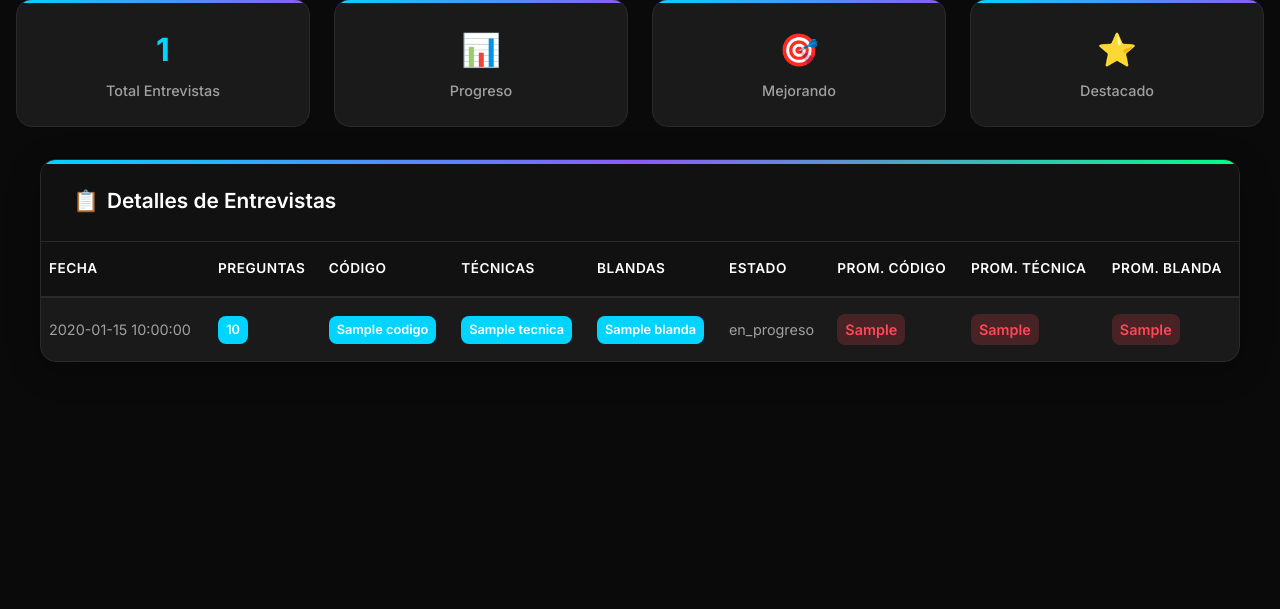
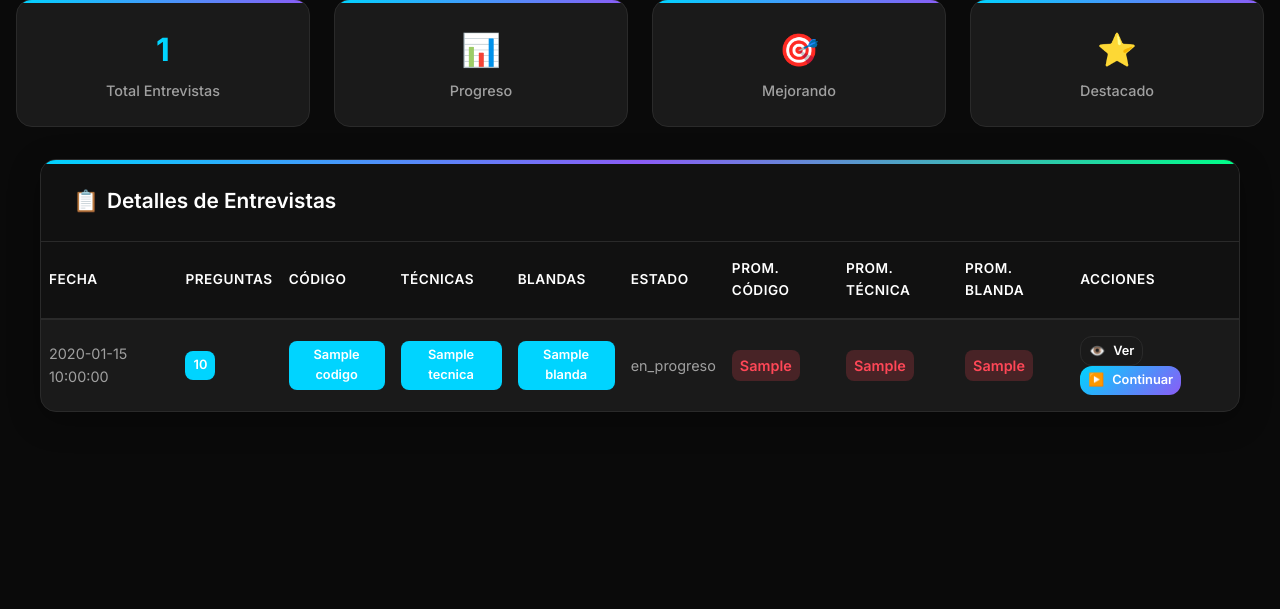
Before and after one commit to mrcolina03/CCInterview, a FastAPI app: template src/simulador_entrevistas/templates/feedback/dashboard.html in a window 1280 px wide. Shown: the part 266-875 px from the top of the page. Run offline with FastAPI, Linux system fonts and the light colour scheme; the template is opened without the code that fills it: most values are stand-ins (such as "Sample title", 1, 10 or a date in 2020).

Commit message:
Update dashboard.html

```diff
--- a/src/simulador_entrevistas/templates/feedback/dashboard.html
+++ b/src/simulador_entrevistas/templates/feedback/dashboard.html
@@ -351,6 +351,7 @@
                             <th>Prom. Código</th>
                             <th>Prom. Técnica</th>
                             <th>Prom. Blanda</th>
+                            <th>Acciones</th>
                         </tr>
                     </thead>
                     <tbody>
@@ -389,6 +390,18 @@
                                         <span class="text-muted">-</span>
                                     {% endif %}
                                 </td>
+                                <td>
+                                    <a href="/feedback/ver-resultados/{{ entrevista._id }}" class="btn btn-secondary" style="font-size: 0.8rem; padding: var(--space-xs) var(--space-sm);">
+                                        <span>👁️</span>
+                                        <span>Ver</span>
+                                    </a>
+                                        {% if entrevista.estado == "en_progreso" %}
+                                        <a href="/entrevista/preguntas/{{ entrevista._id }}" class="btn btn-primary" style="font-size: 0.8rem; padding: var(--space-xs) var(--space-sm);">
+                                            <span>▶️</span>
+                                            <span>Continuar</span>
+                                        </a>
+                                        {% endif %}
+                                </td>
                             </tr>
                         {% endfor %}
                     </tbody>
```
